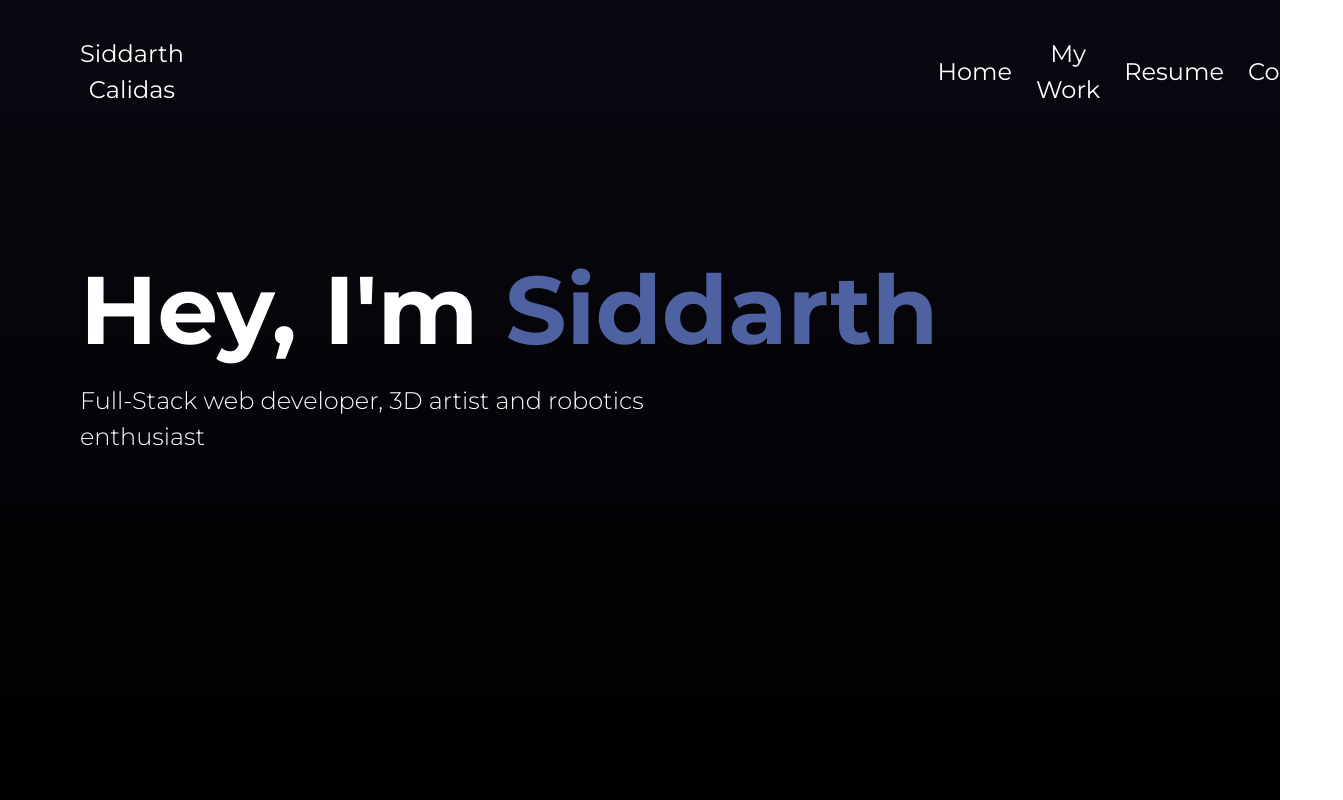
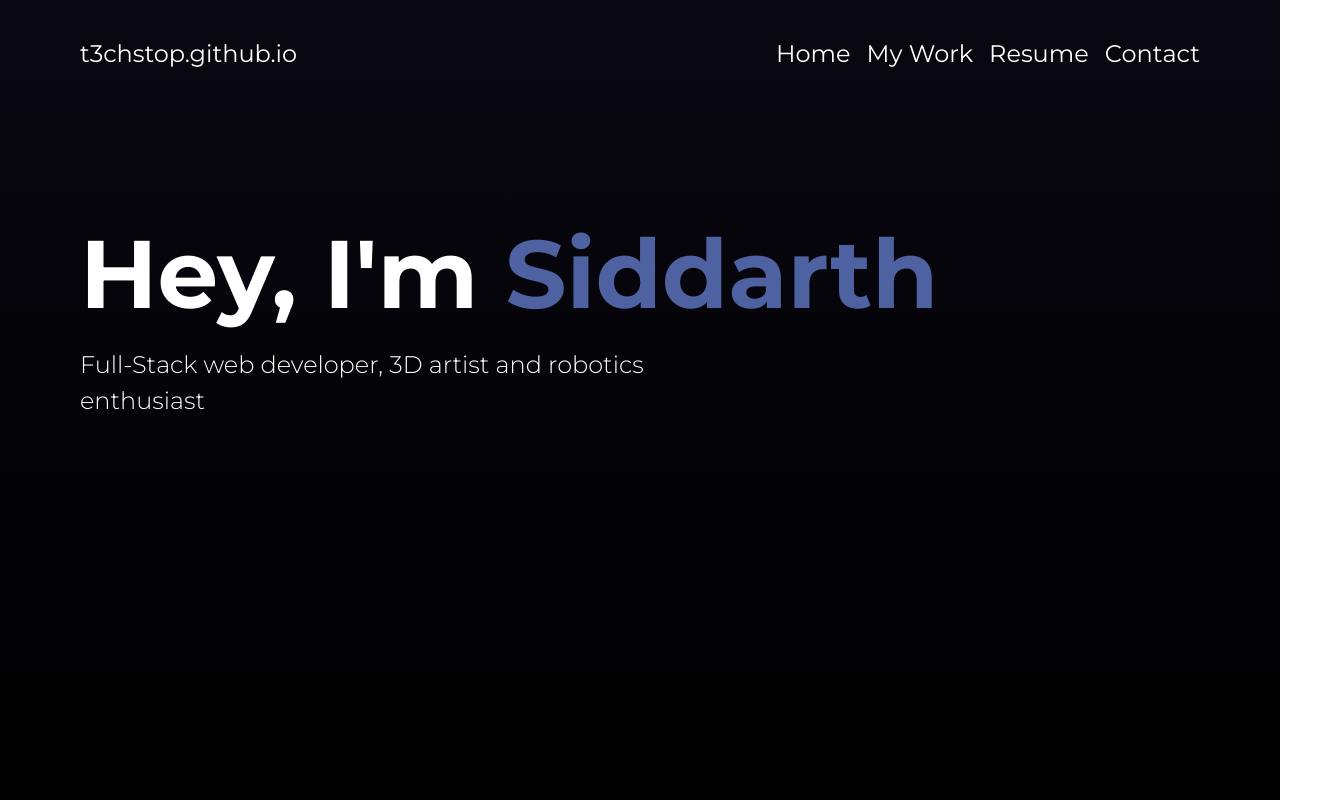
Before and after one commit to t3chstop/portfolio-v5, a React (Vite) app: page / in a window 1280 px wide. Shown: the whole page, 1343 px wide, since content can reach past the window. Built offline with nearby package versions, Linux system fonts and the light colour scheme.

Commit message:
header and navbar

```diff
--- a/src/Theme.tsx
+++ b/src/Theme.tsx
@@ -12,6 +12,7 @@ export const theme = extendTheme({
     fonts: {
         heading: `'Montserrat', sans-serif`,
         body: `'Montserrat', sans-serif`,
+        link: `'Montserrat', sans-serif`,
     },
 
   })
--- a/src/components/Header.tsx
+++ b/src/components/Header.tsx
@@ -1,15 +1,16 @@
 import React from 'react'
-import { Box, Heading, HStack, Text } from '@chakra-ui/react'
+import { Box, Flex, Heading, HStack, Text, Collapse, Button } from '@chakra-ui/react'
 
 export function Header() {
+    const [show, setShow] = React.useState(false);
+
+    const handleToggle = () => setShow(!show);
+
     return (
-        <Box textAlign='left' pt='36' pl='20'>
-            <HStack spacing='0px'>
-                <Heading as='h1' fontWeight='bold' fontSize='8xl' color='white'>Hey, I'm </Heading>
-                <Heading as='h1' fontWeight='bold' fontSize='8xl' color='blue.400'>Siddarth</Heading>
-            </HStack>
-            <Text fontWeight='light' fontSize='24px' pt='16px' maxWidth='xl' color='white'>Full-Stack web developer, 3D artist and robotics enthusiast</Text>
-        </Box>
+            <Box textAlign='left' pt='36' pl='20'>
+                <Heading as='h1' fontWeight='bold' fontSize='8xl' color='white'>Hey, I'm <Heading as='span' fontWeight='bold' fontSize='8xl' color='blue.400'>Siddarth</Heading></Heading>
+                <Text fontWeight='light' fontSize='24px' pt='16px' maxWidth='xl' color='white'>Full-Stack web developer, 3D artist and robotics enthusiast</Text>
+            </Box>
 
     )
 }
--- a/src/components/Navbar.tsx
+++ b/src/components/Navbar.tsx
@@ -1,23 +1,39 @@
 import React from 'react'
+import {
+    Breadcrumb,
+    BreadcrumbItem,
+    BreadcrumbLink,
+    BreadcrumbSeparator,
+    Flex,
+    Heading,
+    Link,
+    Spacer,
+    Text,
+  } from '@chakra-ui/react'
 
-import { Box, Heading, Text, HStack, StackProps } from '@chakra-ui/react'
-
-export const ListItem = (props: StackProps) => {
-    const { children, ...rest } = props
-    return (
-        // eslint-disable-next-line
-        <Text as='li' color='white' {...rest}>{children}</Text>
-    )
-}
 
 export function Navbar() {
     return (
-        <HStack as='ul' pt='9' pl='20' fontSize='24px' spacing='6' listStyleType='none'>
-            <ListItem fontWeight='500'>Siddarth Calidas</ListItem>
-            <ListItem pl='57vw'>Home</ListItem>
-            <ListItem>My Work</ListItem>
-            <ListItem>Resume</ListItem>
-            <ListItem>Contact</ListItem>
-        </HStack>
+        <Flex alignContent='right' pt='9' pr='20' pl='20'>
+            <Link href='#' color='white' fontSize='2xl'>t3chstop.github.io</Link>
+            <Spacer />
+            <Breadcrumb separator='' fontSize='2xl' color='white'>
+                <BreadcrumbItem isCurrentPage>
+                    <BreadcrumbLink href='#'>Home</BreadcrumbLink>
+                </BreadcrumbItem>
+
+                <BreadcrumbItem>
+                    <BreadcrumbLink href='#'>My Work</BreadcrumbLink>
+                </BreadcrumbItem>
+
+                <BreadcrumbItem>
+                    <BreadcrumbLink href='#'>Resume</BreadcrumbLink>
+                </BreadcrumbItem>
+
+                <BreadcrumbItem>
+                    <BreadcrumbLink href='#'>Contact</BreadcrumbLink>
+                </BreadcrumbItem>
+            </Breadcrumb>
+        </Flex>
     )
 }
--- /dev/null
+++ b/src/components/Particles.tsx
@@ -0,0 +1,3 @@
+import Particles from "react-particles";
+import type { Engine } from "tsparticles-engine";
+import { loadTrianglesPreset } from "tsparticles-preset-triangles";
```
Also changed, not shown: src/App.tsx (+5 -3 lines).
